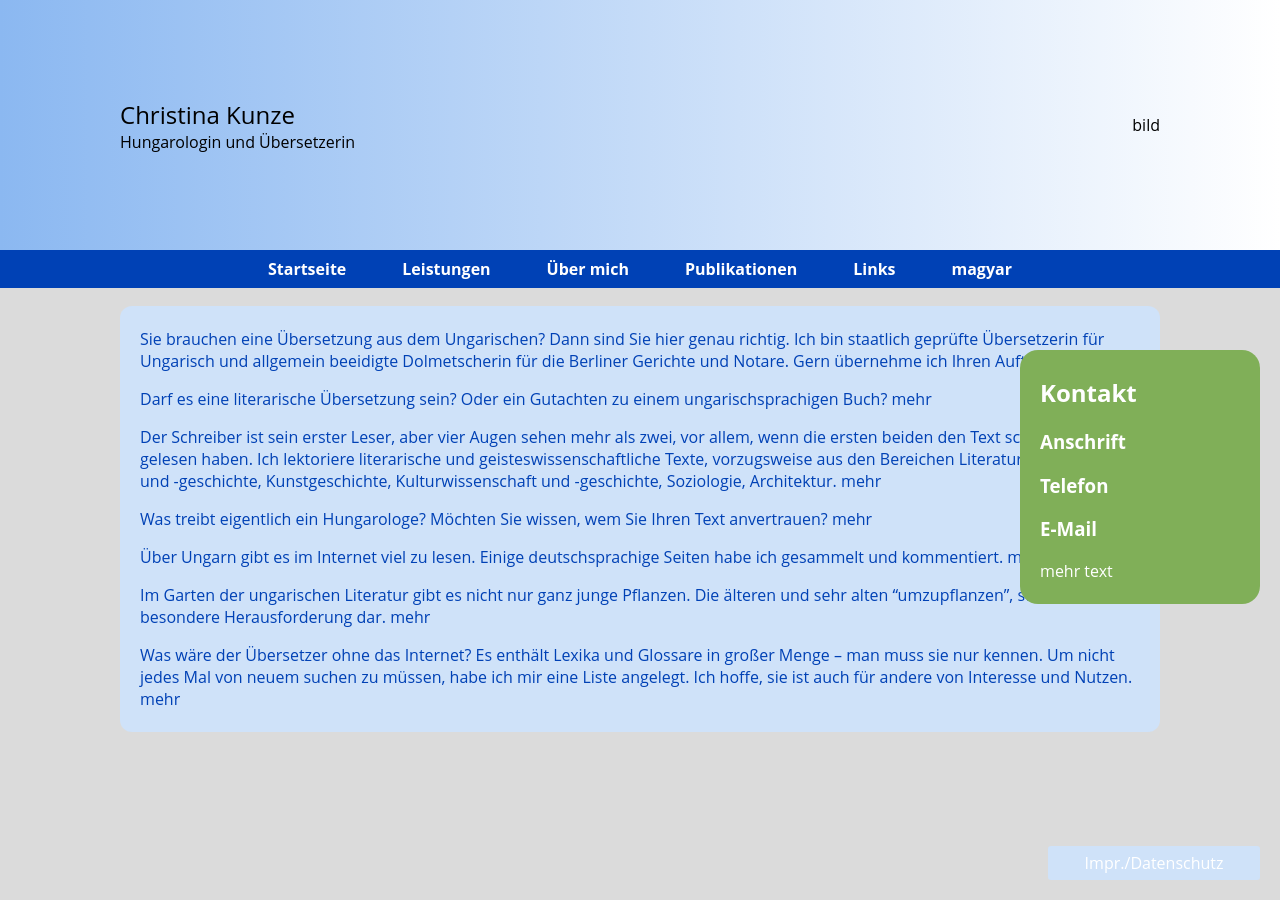
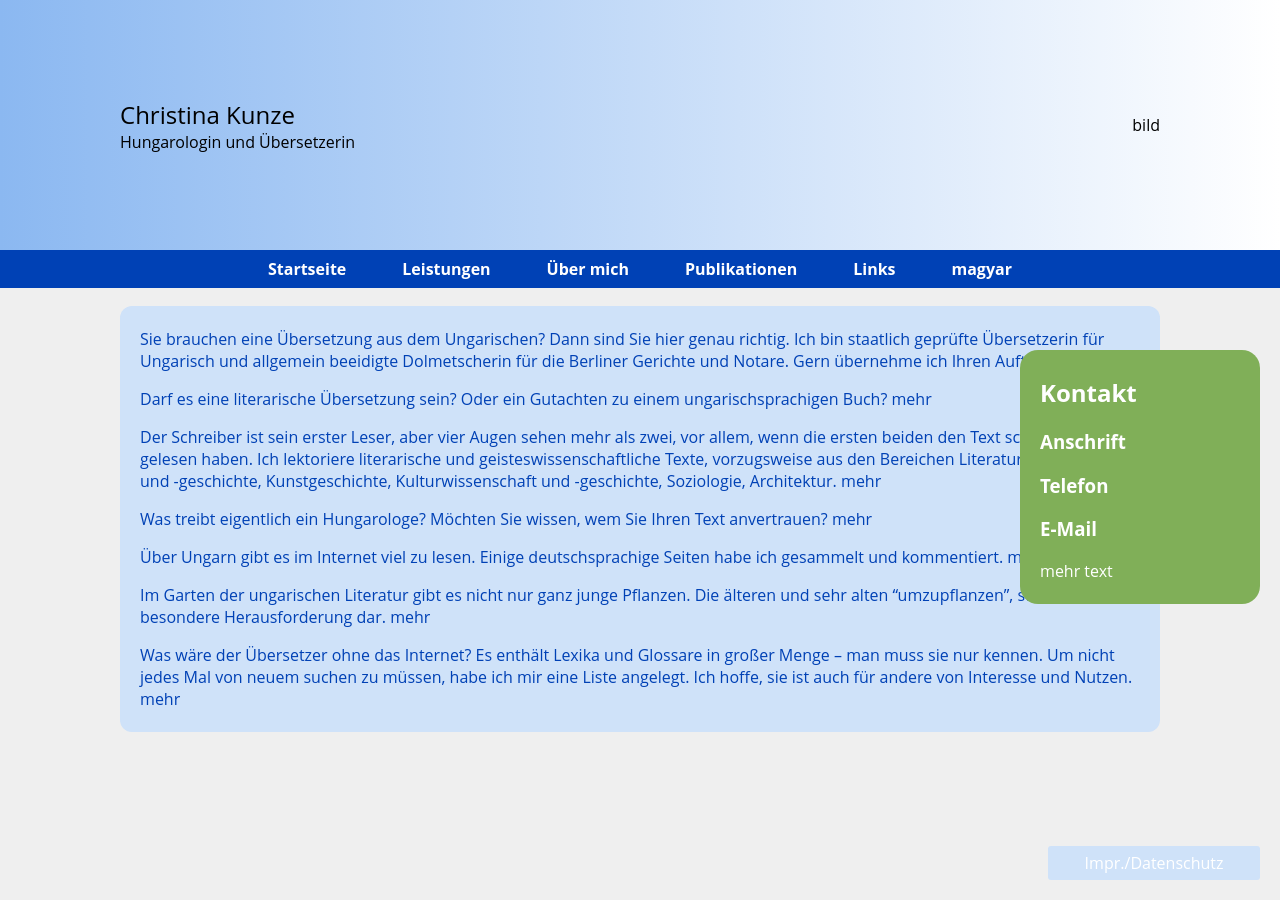
Before and after one commit to rixx/revesz.de, a Jekyll site: the page built from index.md, in a window 1280 px wide. Built offline with Jekyll 4.4.1, drawn with Linux system fonts in a browser that asks for light colours.

Commit message:
Update styles.css

```diff
--- a/css/styles.css
+++ b/css/styles.css
@@ -1,9 +1,9 @@
 body {
     margin: 0;
     padding: 0;
-    font-family: 'Open Sans';
+    font-family: 'Open Sans', sans-serif;;
     font-style: normal;
-    background-color: #dbdbdb;
+    background-color: #efefef;
 }
 header {
     min-height: 250px;
```
